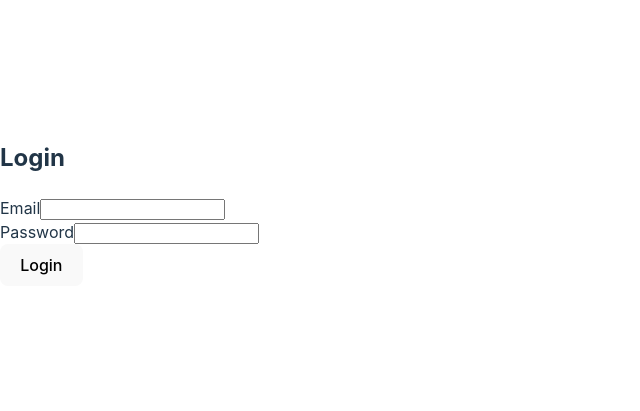
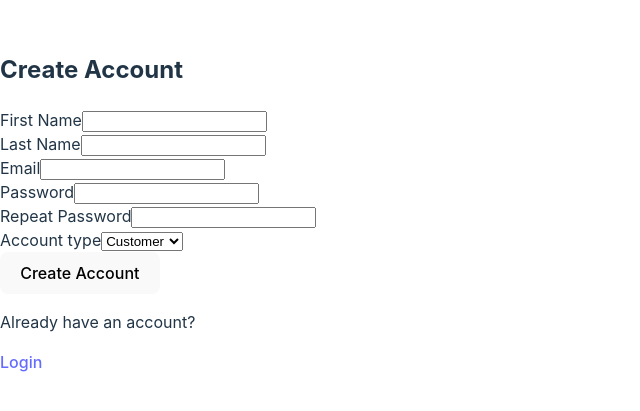
Before and after one commit to IvanaMiovcic/Reservation-System, a React (Vite) app in the folder reservation-system/: page /create-account in a window 1280 px wide. Shown: the part 197-608 px from the top of the page, without its empty margins (0-640 px from the left). Built offline with nearby package versions, Linux system fonts and the light colour scheme.

Commit message:
Add CreateAccount page

```diff
--- a/reservation-system/src/App.jsx
+++ b/reservation-system/src/App.jsx
@@ -1,35 +1,18 @@
-import { useState } from 'react'
-import reactLogo from './assets/react.svg'
-import viteLogo from '/vite.svg'
-import './App.css'
+// src/App.jsx
+import React from 'react';
+import { BrowserRouter as Router, Route, Routes } from 'react-router-dom';
+import Login from './Login';
+import CreateAccount from './CreateAccount';
 
 function App() {
-  const [count, setCount] = useState(0)
-
   return (
-    <>
-      <div>
-        <a href="https://vite.dev" target="_blank">
-          <img src={viteLogo} className="logo" alt="Vite logo" />
-        </a>
-        <a href="https://react.dev" target="_blank">
-          <img src={reactLogo} className="logo react" alt="React logo" />
-        </a>
-      </div>
-      <h1>Vite + React</h1>
-      <div className="card">
-        <button onClick={() => setCount((count) => count + 1)}>
-          count is {count}
-        </button>
-        <p>
-          Edit <code>src/App.jsx</code> and save to test HMR
-        </p>
-      </div>
-      <p className="read-the-docs">
-        Click on the Vite and React logos to learn more
-      </p>
-    </>
-  )
+    <Router>
+      <Routes>
+        <Route path="/" element={<Login />} />
+        <Route path="/create-account" element={<CreateAccount />} />
+      </Routes>
+    </Router>
+  );
 }
 
-export default App
+export default App;
--- /dev/null
+++ b/reservation-system/src/CreateAccount.jsx
@@ -0,0 +1,105 @@
+import React, { useState } from 'react';
+import { Link } from 'react-router-dom';
+
+function CreateAccount() {
+  const [firstName, setFirstName] = useState('');
+  const [lastName, setLastName] = useState('');
+  const [email, setEmail] = useState('');
+  const [password1, setPassword1] = useState('');
+  const [password2, setPassword2] = useState('');
+  const [accountType, setAccountType] = useState('Customer');
+  const [restaurantId, setRestaurantId] = useState('');
+
+  const handleCreateAccount = (e) => {
+    e.preventDefault(); // prevents page from refreshing when you hit submit.
+
+    // Placeholder for actual account creation logic
+    console.log('Creating account with:', {
+      firstName,
+      lastName,
+      email,
+      password1,
+      password2,
+      accountType,
+      restaurantId: (accountType === 'Employee' || accountType === 'Manager') ? restaurantId : 'N/A',
+    });
+  };
+
+  return (
+    <div>
+      <form onSubmit={handleCreateAccount}>
+        <h2>Create Account</h2>
+        <label for="firstname">First Name</label>
+        <input
+          type="text"
+          id="firstname"
+          value={firstName}
+          onChange={(e) => setFirstName(e.target.value)}
+          required
+        />
+        <br></br>
+        <label for="lastname">Last Name</label>
+        <input
+          type="text"
+          id="lastname"
+          value={lastName}
+          onChange={(e) => setLastName(e.target.value)}
+          required
+        />
+        <br></br>
+        <label for="email">Email</label>
+        <input
+          type="email"
+          id="email"
+          value={email}
+          onChange={(e) => setEmail(e.target.value)}
+          required
+        />
+        <br></br>
+        <label for="password1">Password</label>
+        <input
+          type="password"
+          id="password1"
+          value={password1}
+          onChange={(e) => setPassword1(e.target.value)}
+          required
+        />
+        <br></br>
+        <label for="password2">Repeat Password</label>
+        <input
+          type="password"
+          id="password2"
+          value={password2}
+          onChange={(e) => setPassword2(e.target.value)}
+          required
+        />
+        <br></br>
+        <label>Account type</label>
+        <select value={accountType} onChange={(e) => setAccountType(e.target.value)}>
+          <option value="Customer">Customer</option>
+          <option value="Employee">Employee</option>
+          <option value="Manager">Manager</option>
+        </select>
+        {(accountType === 'Employee' || accountType === 'Manager') && (
+          <>
+          <br></br>
+            <label for="restaurantID">Restaurant ID</label>
+            <input
+              type="text"
+              id="restaurantID"
+              value={restaurantId}
+              onChange={(e) => setRestaurantId(e.target.value)}
+              required
+            />
+          </>
+        )}
+        <br></br>
+        <button type="submit">Create Account</button>
+      </form>
+      <p> Already have an account? </p>
+      <Link to="/login">Login</Link>
+    </div>
+  );
+}
+
+export default CreateAccount;
--- a/reservation-system/src/Login.jsx
+++ b/reservation-system/src/Login.jsx
@@ -1,4 +1,5 @@
 import React, { useState } from 'react';
+import { Link } from 'react-router-dom';
 
 function Login() {
   const [email, setEmail] = useState('');
@@ -32,6 +33,7 @@ function Login() {
         <br></br>
         <button type="submit">Login</button>
       </form>
+      <Link to="/create-account">Create Account</Link>
     </div>
   );
 }
--- a/reservation-system/src/main.jsx
+++ b/reservation-system/src/main.jsx
@@ -1,10 +1,10 @@
-import { StrictMode } from 'react'
-import { createRoot } from 'react-dom/client'
-import './index.css'
-import Login from './Login.jsx'
+import React from 'react';
+import { createRoot } from 'react-dom/client';
+import './index.css';
+import App from './App';
 
 createRoot(document.getElementById('root')).render(
-  <StrictMode>
-    <Login />
-  </StrictMode>,
-)
+  <React.StrictMode>
+    <App />
+  </React.StrictMode>
+);
```
